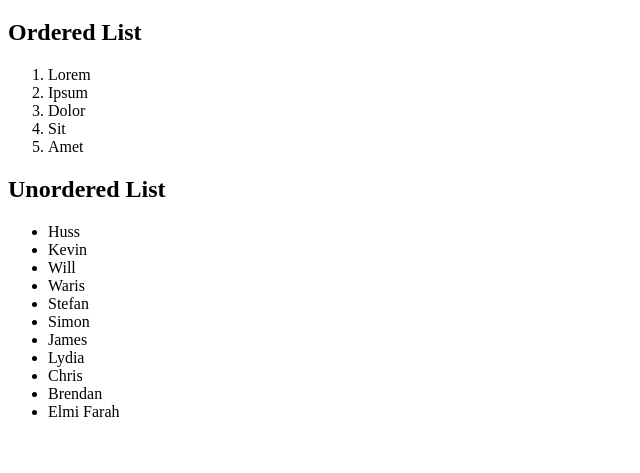
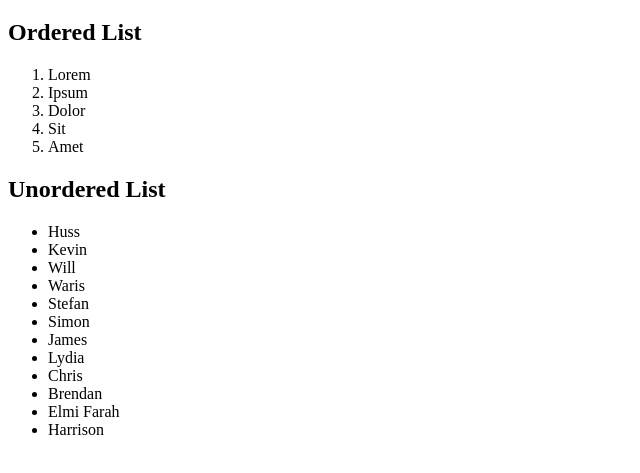
Before and after one commit to kevin-ci/WECA-2404-GitPractice, a plain HTML site: page index.html in a window 1280 px wide. Shown: the part 61-534 px from the top of the page, without its empty margins (0-640 px from the left). Drawn offline with Linux system fonts and the light colour scheme.

Commit message:
name bar

```diff
--- a/index.html
+++ b/index.html
@@ -31,6 +31,7 @@
         <li>Chris</li>
         <li>Brendan</li>
         <li>Elmi Farah</li>
+        <li>Harrison</li>
     </ul>
 </body>
 
```
